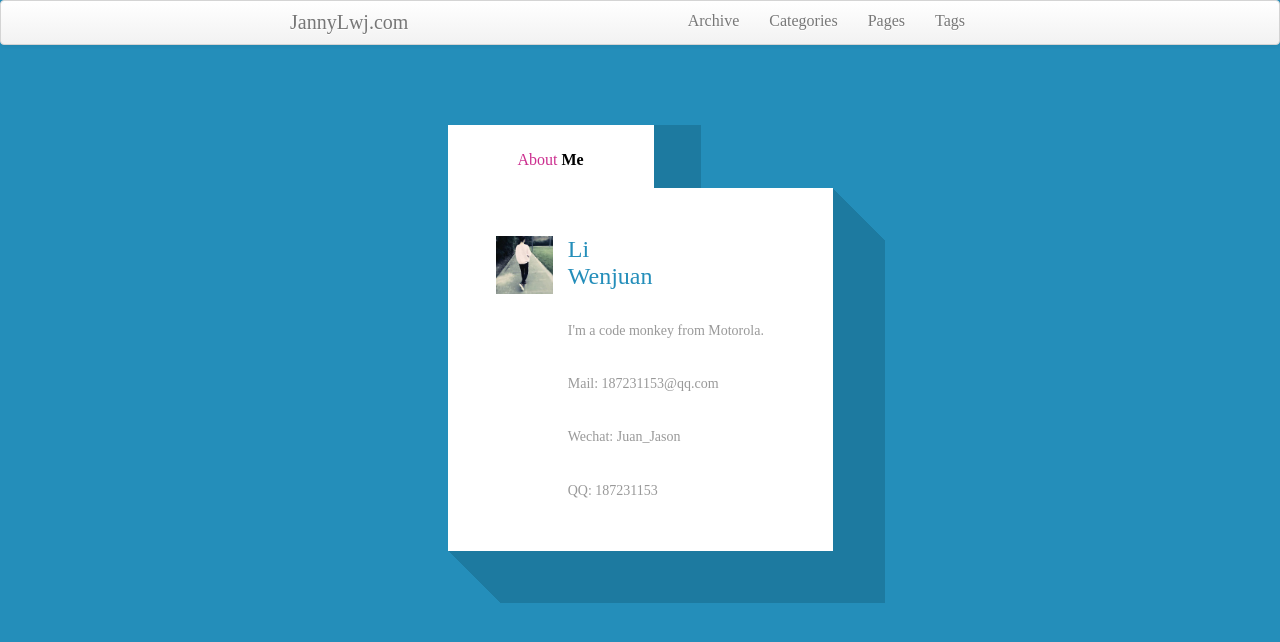
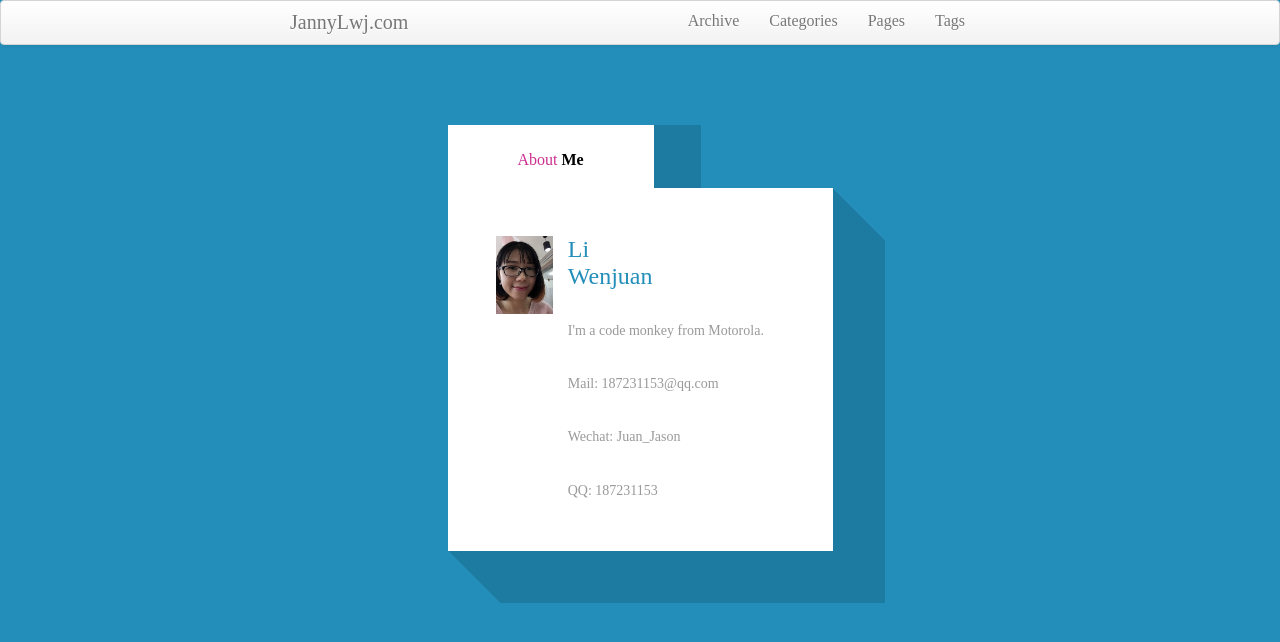
Before and after one commit to JannyLwj/JannyLwj.github.io, a Jekyll site: the page index.html, which Jekyll copies as it is, in a window 1280 px wide. Shown: the top 642 px of the page. Built offline with Jekyll 4.4.1, drawn with Linux system fonts in a browser that asks for light colours; some web fonts are replaced.

Commit message:
Update index.html

```diff
--- a/index.html
+++ b/index.html
@@ -65,7 +65,7 @@
                     <div class="tab-1 resp-tab-content" aria-labelledby="tab_item-0">
                         <div class="facts">
                             <div class="facts_left">
-                                <img src="/assets/images/2.jpg" alt=" " class="img-responsive" />
+                                <img src="/assets/images/janny.jpg" alt=" " class="img-responsive" />
                             </div>
                             <div class="facts_right">
                                 <div class="facts_right1">
```
